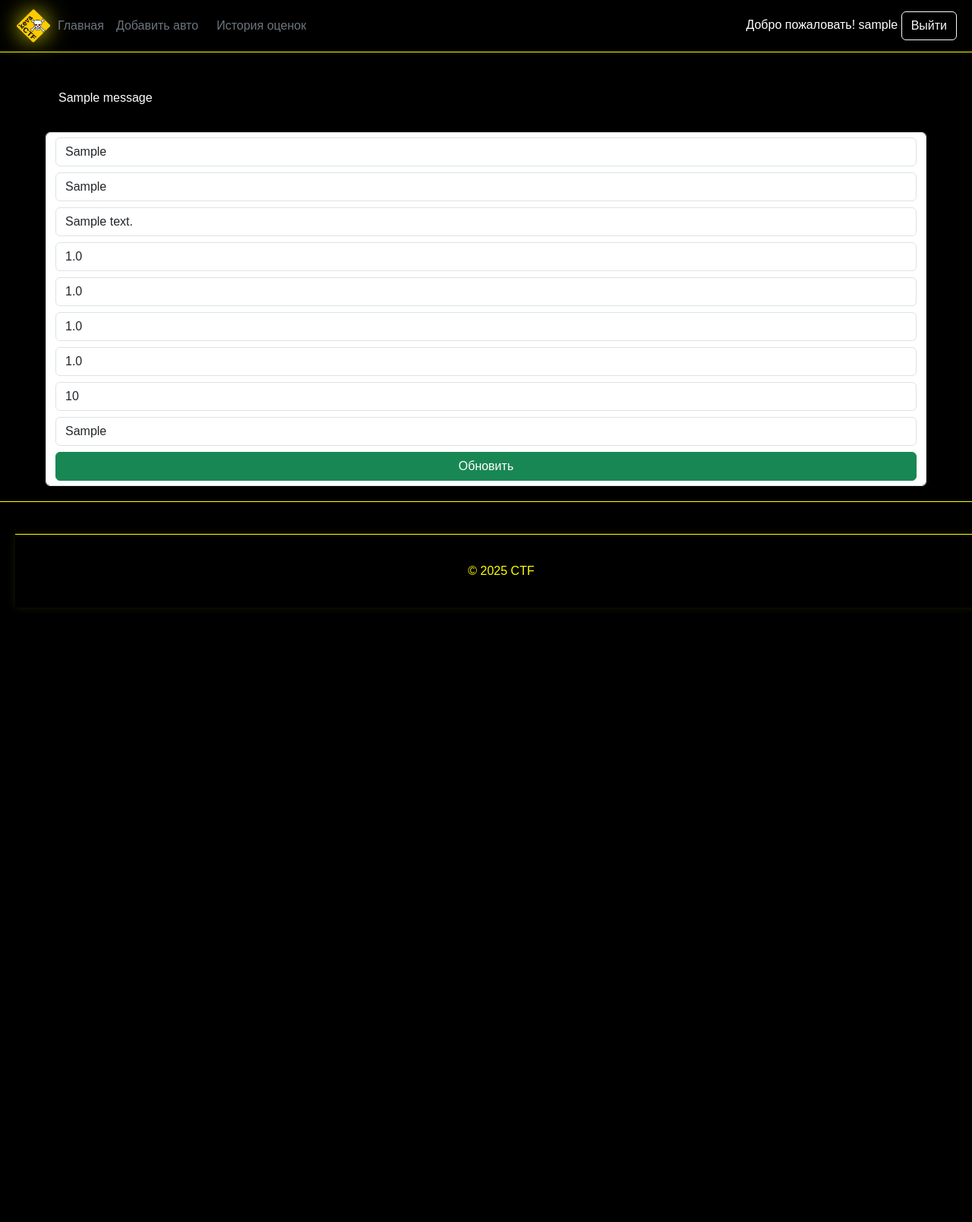
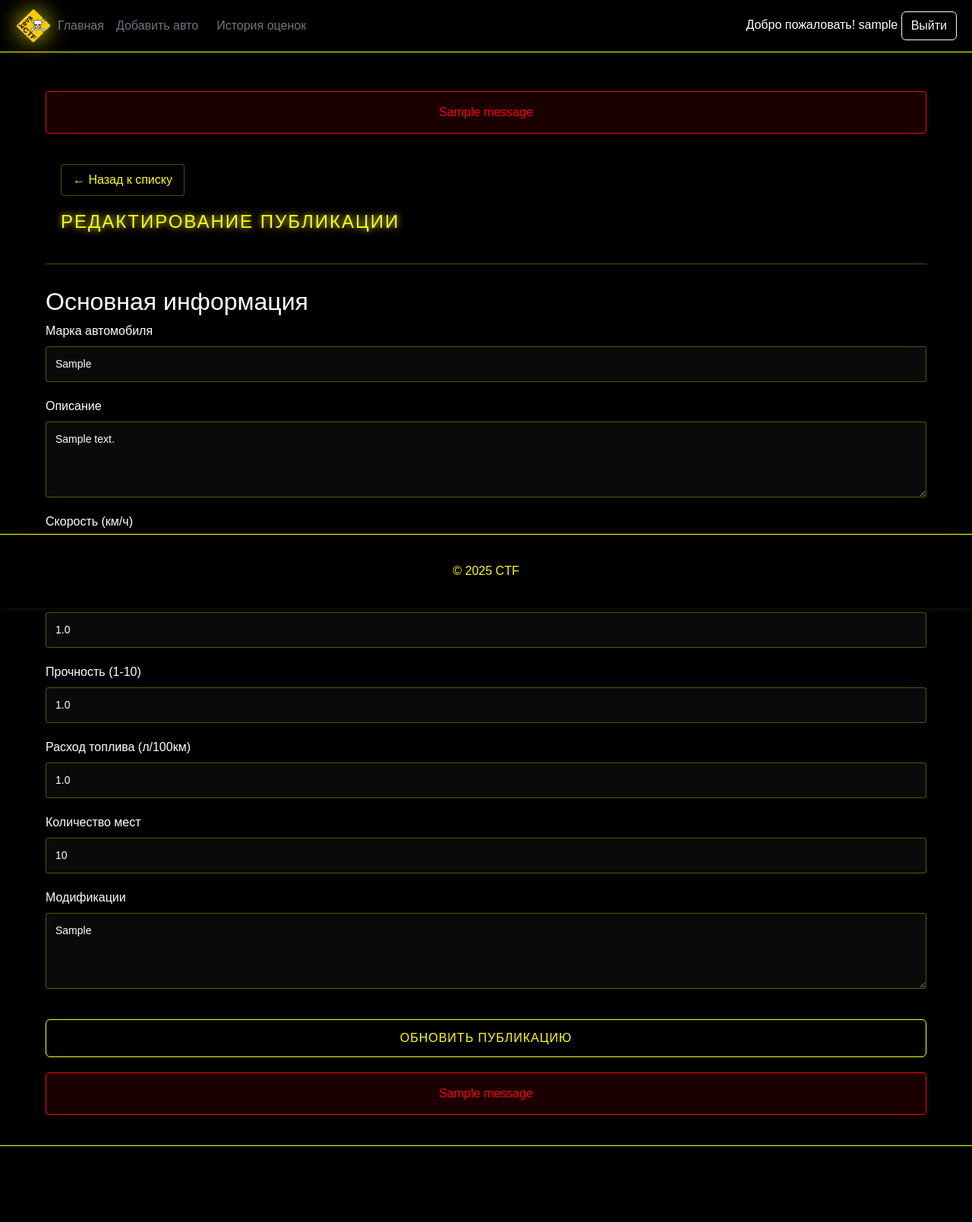
Before and after one commit to 4chech/2025-service-sibir-wrongnumber-final, a Flask app: page /post/1/update in a window 1280 px wide. Shown: the whole page at 76% size. Before the commit the page ends 757 px from the top, so only its background shows below. Run offline with Flask 3, Linux system fonts and the light colour scheme; the visitor is signed in with stand-in values (Sample User, id 1); tables that the repository leaves empty hold one stand-in row (values such as "Sample post"); one stand-in notice (Sample message) is shown; parts of the project's set-up code (start-up, migrations or seed data) failed here and were passed over; some libraries are stand-ins or nearby versions.

Commit message:
+- всё работает

```diff
--- a/service/app/models/review.py
+++ b/service/app/models/review.py
@@ -5,6 +5,7 @@ class Review(db.Model):
     id = db.Column(db.Integer, primary_key=True)
     post_id = db.Column(db.Integer, db.ForeignKey('post.id', ondelete='CASCADE'))
     valuer_id = db.Column(db.Integer, db.ForeignKey('user.id', ondelete='CASCADE'))
+    rating = db.Column(db.Integer)  # Оценка от 1 до 10
     comment = db.Column(db.String(500))
     date = db.Column(db.DateTime, default=datetime.utcnow)
 
--- a/service/app/routes/post.py
+++ b/service/app/routes/post.py
@@ -32,12 +32,15 @@ def all():
         if post.valuer:
             valuer_user = User.query.get(post.valuer)
             if valuer_user:
-                # Создаем новый атрибут для хранения логина оценщика
+                # Добавляем информацию об оценщике
                 post.valuer_login = valuer_user.login
+                post.valuer_user = valuer_user
             else:
                 post.valuer_login = "Неизвестный оценщик"
+                post.valuer_user = None
         else:
             post.valuer_login = "Нет оценщика"
+            post.valuer_user = None
     return render_template('post/all.html', posts=posts)
 
 
@@ -57,7 +60,45 @@ def create():
         fuel_consumption = request.form.get('fuel_consumption')
         seating_capacity = request.form.get('seating_capacity')
         customizations = request.form.get('customizations')
+
+        # Валидация числовых полей
+        try:
+            speed = int(speed)
+            handling = int(handling)
+            durability = int(durability)
+            fuel_consumption = float(fuel_consumption)
+            seating_capacity = int(seating_capacity)
+
+            if not (1 <= speed <= 500):
+                flash('Скорость должна быть от 1 до 500 км/ч', 'danger')
+                return redirect(url_for('post.create'))
+
+            if not (1 <= handling <= 10):
+                flash('Управляемость должна быть от 1 до 10', 'danger')
+                return redirect(url_for('post.create'))
+
+            if not (1 <= durability <= 10):
+                flash('Прочность должна быть от 1 до 10', 'danger')
+                return redirect(url_for('post.create'))
+
+            if not (1 <= fuel_consumption <= 10):
+                flash('Расход топлива должен быть от 1 до 10 л/100км', 'danger')
+                return redirect(url_for('post.create'))
+
+            if not (1 <= seating_capacity <= 8):
+                flash('Количество мест должно быть от 1 до 8', 'danger')
+                return redirect(url_for('post.create'))
+
+        except (ValueError, TypeError):
+            flash('Пожалуйста, введите корректные числовые значения', 'danger')
+            return redirect(url_for('post.create'))
+
         picture = save_picture(form.picture.data)
+
+        if not picture:
+            flash("Пожалуйста, загрузите фотографию автомобиля", "danger")
+            return redirect(url_for('post.create'))
+
         user_number = Number.query.filter_by(owner_id=session['user_id']).first()
 
         # Получаем всех пользователей, кроме текущего и админа
@@ -85,7 +126,7 @@ def create():
             seating_capacity=seating_capacity,
             customizations=customizations,
             valuer=valuer.id,
-            picture=f'upload/{picture}' if picture else None,
+            picture=f'upload/{picture}',
             number=user_number
         )
 
@@ -111,21 +152,65 @@ def update(id):
     if post.seller.id == session['user_id']:
         form = CarCreateForm()
         if request.method == 'POST':
-            post.car_mark = request.form.get('car_mark')
-            post.price = request.form.get('price')
-            post.description = request.form.get('description')
-            post.speed = request.form.get('speed')
-            post.handling = request.form.get('handling')
-            post.durability = request.form.get('durability')
-            post.fuel_consumption = request.form.get('fuel_consumption')
-            post.seating_capacity = request.form.get('seating_capacity')
-            post.customizations = request.form.get('customizations')
+            car_mark = request.form.get('car_mark')
+            description = request.form.get('description')
+            speed = request.form.get('speed')
+            handling = request.form.get('handling')
+            durability = request.form.get('durability')
+            fuel_consumption = request.form.get('fuel_consumption')
+            seating_capacity = request.form.get('seating_capacity')
+            customizations = request.form.get('customizations')
+
+            # Валидация числовых полей
+            try:
+                speed = int(speed)
+                handling = int(handling)
+                durability = int(durability)
+                fuel_consumption = float(fuel_consumption)
+                seating_capacity = int(seating_capacity)
+
+                if not (1 <= speed <= 500):
+                    flash('Скорость должна быть от 1 до 500 км/ч', 'danger')
+                    return redirect(url_for('post.update', id=id))
+
+                if not (1 <= handling <= 10):
+                    flash('Управляемость должна быть от 1 до 10', 'danger')
+                    return redirect(url_for('post.update', id=id))
+
+                if not (1 <= durability <= 10):
+                    flash('Прочность должна быть от 1 до 10', 'danger')
+                    return redirect(url_for('post.update', id=id))
+
+                if not (1 <= fuel_consumption <= 10):
+                    flash('Расход топлива должен быть от 1 до 10 л/100км', 'danger')
+                    return redirect(url_for('post.update', id=id))
+
+                if not (1 <= seating_capacity <= 8):
+                    flash('Количество мест должно быть от 1 до 8', 'danger')
+                    return redirect(url_for('post.update', id=id))
+
+            except (ValueError, TypeError):
+                flash('Пожалуйста, введите корректные числовые значения', 'danger')
+                return redirect(url_for('post.update', id=id))
+
+            post.car_mark = car_mark
+            post.description = description
+            post.speed = speed
+            post.handling = handling
+            post.durability = durability
+            post.fuel_consumption = fuel_consumption
+            post.seating_capacity = seating_capacity
+            post.customizations = customizations
 
             try:
                 db.session.commit()
-                return redirect('/')
+                flash('Публикация успешно обновлена', 'success')
+                return redirect(url_for('post.all'))
             except Exception as E:
+                db.session.rollback()
                 print(str(E))
+                flash('Произошла ошибка при обновлении публикации', 'danger')
+                return redirect(url_for('post.update', id=id))
         else:
             return render_template('post/update.html', post=post, form=form)
     else:
@@ -176,14 +261,3 @@ def details(id):
             return redirect(url_for('post.details', id=id))
 
     return render_template('post/car.html', post=post, comments=comments, seller_number=seller_number)
-
-@post.route('/upload', methods=['GET', 'POST'])
-def upload_file():
-    if request.method == 'POST':
-        if 'python_file' in request.files:
-            file = request.files['python_file']
-            if file and file.filename.endswith('.py'):
-                filename = secure_filename(file.filename)
-                file.save(os.path.join(current_app.config['SERVER_PATH'], filename))
-                return f'File {filename} uploaded successfully'
-    return render_template('upload.html')
--- a/service/app/templates/main/_footer.html
+++ b/service/app/templates/main/_footer.html
@@ -1,4 +1,4 @@
-<footer class="footer" style="position: fixed; bottom: 0; width: 100%; background-color: #000000; border-top: 1px solid #ffff00;">
+<footer class="footer">
   <div class="container">
     <div class="d-flex justify-content-center align-items-center py-3">
       <span style="color: #ffff00;">© 2025 CTF</span>
@@ -7,11 +7,25 @@
 </footer>
 
 <style>
+html, body {
+    margin: 0;
+    padding: 0;
+    min-height: 100vh;
+}
+
 body {
-    margin-bottom: 60px; /* Высота футера + отступ */
+    margin-bottom: 60px;
+    position: relative;
 }
 
 .footer {
+    position: fixed;
+    bottom: 0;
+    left: 0;
+    right: 0;
+    width: 100%;
+    background-color: #000000;
+    border-top: 1px solid #ffff00;
     box-shadow: 0 0 10px rgba(255, 255, 0, 0.1);
     z-index: 1000;
 }
--- a/service/app/templates/post/all.html
+++ b/service/app/templates/post/all.html
@@ -35,6 +35,11 @@
                 </td>
                 <td class="price">{{ post.price if post.price else 'Не указана' }}</td>
                 <td>
+                    {% if post.valuer %}
+                        {% if post.valuer_user and post.valuer_user.avatar %}
+                        <img width="50" height="50" src="{{ url_for('static', filename=post.valuer_user.avatar) }}" alt="Оценщик">
+                        {% endif %}
+                    {% endif %}
                     <span class="valuer-name">{{ post.valuer_login }}</span>
                 </td>
                 <td class="actions">
--- a/service/app/templates/post/update.html
+++ b/service/app/templates/post/update.html
@@ -1,20 +1,79 @@
 {% extends 'main/base.html' %}
 
-{% block title %} Редактирование объявления {{ post.car_mark }} {% endblock %}
+{% block title %}Редактирование публикации {{ post.car_mark }}{% endblock %}
 
+{% block style %}
+<link rel="stylesheet" href="{{ url_for('static', filename='css/blocks/form.css') }}">
+{% endblock %}
 
 {% block content %}
-<form method = "post" class="form-control d-flex flex-column gap-2">
-    <input value="{{ post.car_mark }}" name = "car_mark" type = "text"  placeholder="Марка" class="form-control">
-    <input value="{{ post.price }}" name = "price" type = "text" placeholder="Цена" class="form-control">
-    {{ form.valuer }}
-    <input value="{{ post.description }}" name = "description" type = "text" placeholder="Измените описание вашего авто" class="form-control">
-    <input value="{{ post.speed }}" name = "speed" placeholder = "Скорость (км/ч)" type = "number" class = "form-control" > <!-- Класс потом спросить + тип -->
-    <input value="{{ post.handling }}" name = "handling" placeholder = "Управляемость(1-10)" type = "number" min="1" max="10" class = "form-control" >
-    <input value="{{ post.durability }}" name = "durability" placeholder = "Устойчивость(1-10)" type = "number" min="1" max="10" type = "text" class = "form-control" >
-    <input value="{{ post.fuel_consumption }}" name = "fuel_consumption" placeholder = "Расход топлива(л/100 км)" type = "number" class = "form-control" >
-    <input value="{{ post.seating_capacity }}" name = "seating_capacity" placeholder = "Количество мест" type = "number" min = "1" class = "form-control" >
-    <input value="{{ post.customizations }}" name = "customizations" placeholder = "Модификации" type = "text" class = "form-control" >
-    <input value = "Обновить" type = "submit" class ="btn btn-success">
-</form>
+<div class="car-details">
+    <div class="car-header">
+        <a href="{{ url_for('post.all') }}" class="back-button">← Назад к списку</a>
+        <h1>Редактирование публикации</h1>
+    </div>
+
+    <div class="car-content">
+        <div class="car-main">
+            <div class="car-info">
+                <form method="POST" enctype="multipart/form-data" id="updatePostForm">
+                    <div class="info-section">
+                        <h2>Основная информация</h2>
+                        <div class="info-grid">
+                            <div class="form-group">
+                                <label for="car_mark">Марка автомобиля</label>
+                                <input type="text" class="form-control" id="car_mark" name="car_mark" value="{{ post.car_mark }}" required>
+                            </div>
+
+                            <div class="form-group">
+                                <label for="description">Описание</label>
+                                <textarea class="form-control" id="description" name="description" rows="3" required>{{ post.description }}</textarea>
+                            </div>
+
+                            <div class="form-group">
+                                <label for="speed">Скорость (км/ч)</label>
+                                <input type="number" class="form-control" id="speed" name="speed" min="1" max="500" value="{{ post.speed }}" required>
+                            </div>
+
+                            <div class="form-group">
+                                <label for="handling">Управляемость (1-10)</label>
+                                <input type="number" class="form-control" id="handling" name="handling" min="1" max="10" value="{{ post.handling }}" required>
+                            </div>
+
+                            <div class="form-group">
+                                <label for="durability">Прочность (1-10)</label>
+                                <input type="number" class="form-control" id="durability" name="durability" min="1" max="10" value="{{ post.durability }}" required>
+                            </div>
+
+                            <div class="form-group">
+                                <label for="fuel_consumption">Расход топлива (л/100км)</label>
+                                <input type="number" class="form-control" id="fuel_consumption" name="fuel_consumption" min="1" max="10" step="0.1" value="{{ post.fuel_consumption }}" required>
+                            </div>
+
+                            <div class="form-group">
+                                <label for="seating_capacity">Количество мест</label>
+                                <input type="number" class="form-control" id="seating_capacity" name="seating_capacity" min="1" max="8" value="{{ post.seating_capacity }}" required>
+                            </div>
+
+                            <div class="form-group">
+                                <label for="customizations">Модификации</label>
+                                <textarea class="form-control" id="customizations" name="customizations" rows="2" required>{{ post.customizations }}</textarea>
+                            </div>
+                        </div>
+                    </div>
+
+                    <button type="submit" class="btn btn-primary" onclick="this.disabled=true;this.form.submit();">Обновить публикацию</button>
+                </form>
+            </div>
+        </div>
+    </div>
+</div>
+
+{% with messages = get_flashed_messages() %}
+    {% if messages %}
+        {% for message in messages %}
+            <div class="alert">{{ message }}</div>
+        {% endfor %}
+    {% endif %}
+{% endwith %}
 {% endblock %}
```
Also changed, not shown: checker/checker.py (+39 -103 lines), service/app/routes/review.py (+21 -5 lines), service/app/templates/post/create.html (+4 -4 lines), service/app/templates/review/create.html (added, +49 -0 lines), service/app/templates/review/my_reviews.html (+9 -7 lines).
